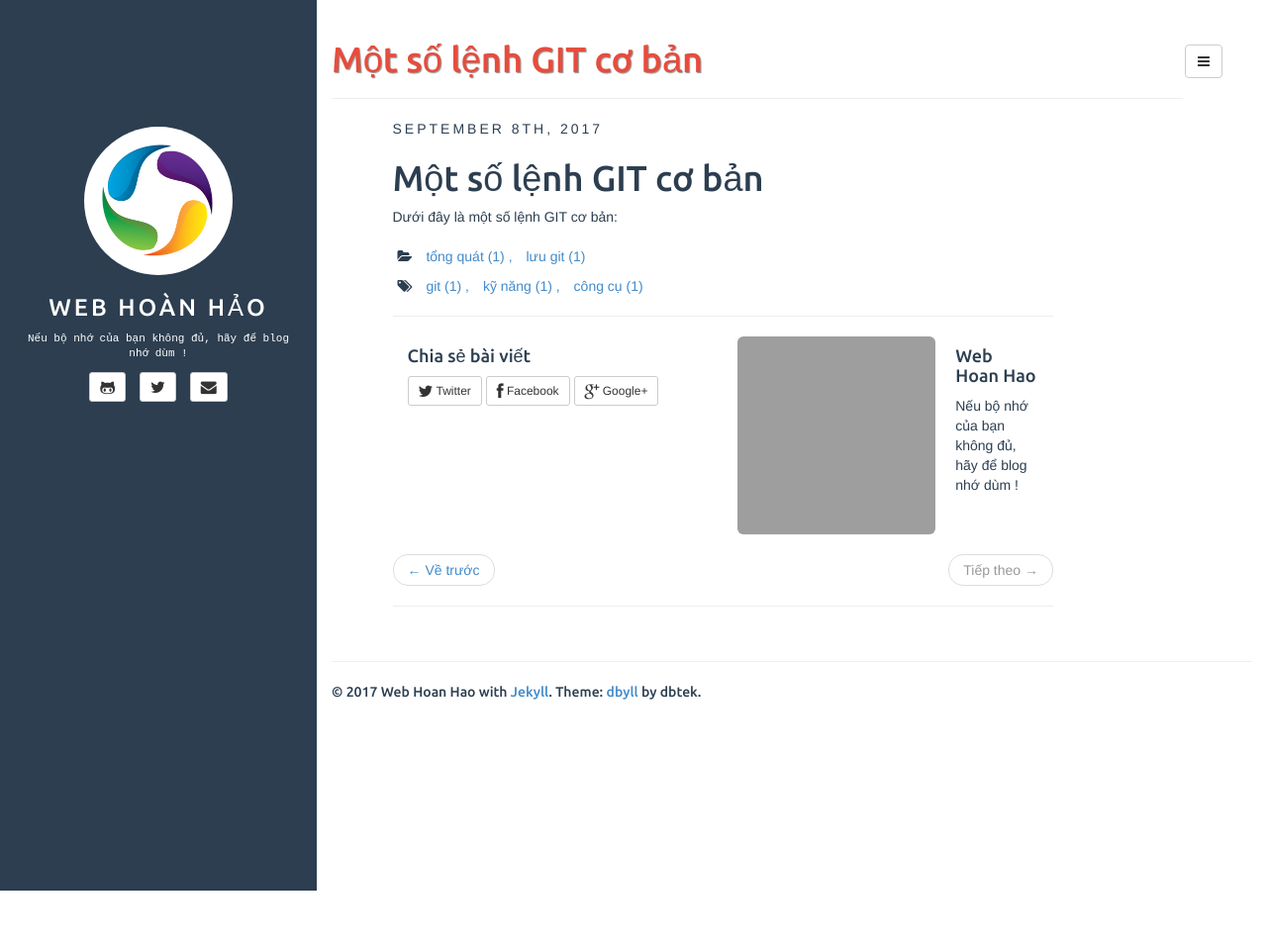
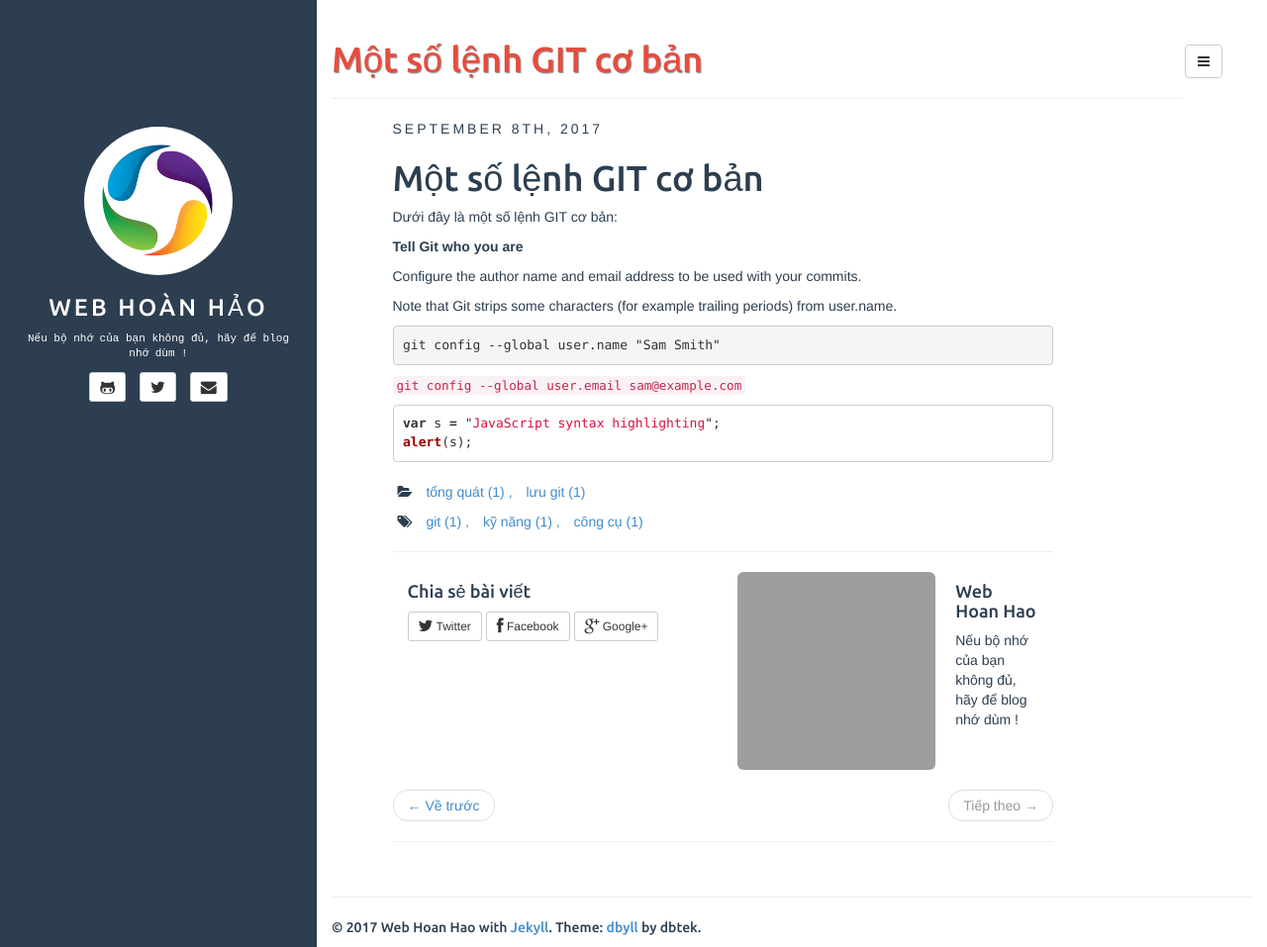
Before and after one commit to webhoanhao/webhoanhao.github.io, a Jekyll site: the page built from _posts/2017-09-08-huong-dan-su-dung-github-co-ban.md, in a window 1280 px wide and 957 px high. Shown: the whole window at 99% size. Built offline with Jekyll 4.4.1, drawn with Linux system fonts in a browser that asks for light colours; comment, search, counter and statistics services are not loaded; grey boxes are pictures that could not be loaded.

Commit message:
Update 2017-09-08-huong-dan-su-dung-github-co-ban.md

````diff
--- a/_posts/2017-09-08-huong-dan-su-dung-github-co-ban.md
+++ b/_posts/2017-09-08-huong-dan-su-dung-github-co-ban.md
@@ -11,3 +11,19 @@ Một số lệnh GIT cơ bản
 ===============
 
 Dưới đây là một số lệnh GIT cơ bản:
+
+**Tell Git who you are**
+
+Configure the author name and email address to be used with your commits.
+
+Note that Git strips some characters (for example trailing periods) from user.name.
+
+```git
+git config --global user.name "Sam Smith"
+```
+``git config --global user.email sam@example.com``
+
+```javascript
+var s = "JavaScript syntax highlighting";
+alert(s);
+```
````
